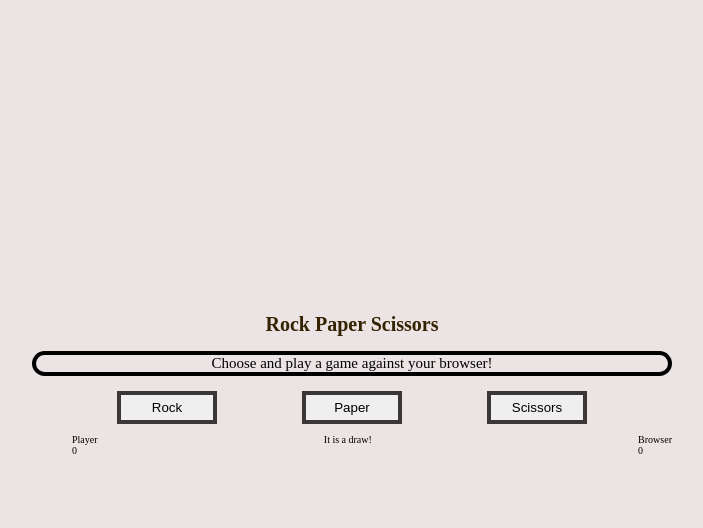
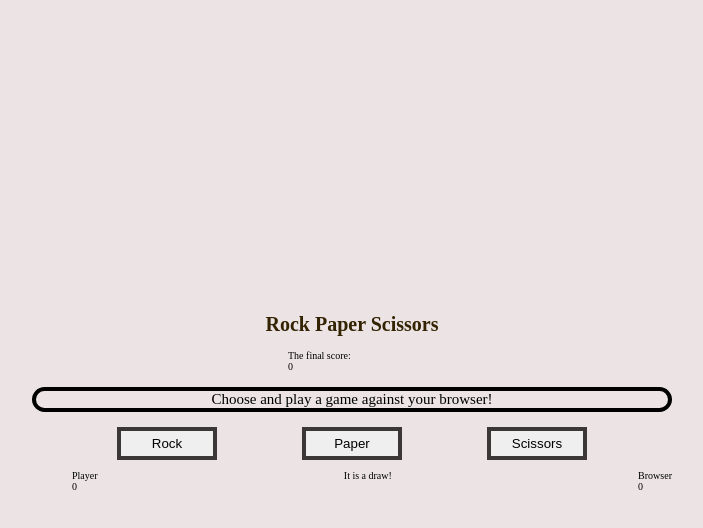
Before and after one commit to studzin-sky/rockPaperScissorsTOP, a plain HTML site: page index.html in a window 1280 px wide. Both pictures are taken after a click on the button "Rock". Shown: the whole page, without its empty margins (288-991 px from the left). Drawn offline with Linux system fonts and the light colour scheme.

Commit message:
updating the code to finish the excersise

```diff
--- a/index.html
+++ b/index.html
@@ -6,7 +6,11 @@
         <link rel='stylesheet' href='style.css'>
     </head>
     <body>
-        <h1>Rock Paper Scissors</h1>
+        <h1>Rock Paper Scissors</h1> <!--This is a headline-->
+
+        <div id='gameResult'> <!--Here is the result of the game-->
+            <p>The final score: <br></p>
+        </div>
         <p id='instruction'>Choose and play a game against your browser!</p>
             <div class='player'>
                 <button id='rock'>Rock</button>
@@ -18,7 +22,9 @@
             <ul id='playOutcome'>
                 <li>Player</li>
             </ul>
-            <p id='roundOutcome'> </p>
+            <ul>
+                <li id='roundOutcome'> </li>
+            </ul>
             <ul id='browserOutcome'>
                 <li>Browser</li>
             </ul>
--- a/script.js
+++ b/script.js
@@ -21,37 +21,44 @@ function gameScore(result) {
         browserOutcome.innerHTML += '<li>0</li>';
     }
 }
-//declare a function for a round with a browser based on a players choice
+//declare a function for a round with a browser based on a players choice, it returns two values in an array
 function playRound(choice) {
+    let point = 0;
     let computerSelection = computerPlay();
     if (choice == 'rock' & computerSelection === 'Paper'){
         result = 'You lose! Paper beats Rock!';
+        point -= 1;
     }
     else if (choice == 'rock' & computerSelection ==='Scissors'){
         result = 'You win! Rock beats Scissors!';
+        point += 1;
     }
     else if (choice == 'rock' & computerSelection ==='Rock'){
         result = 'It is a draw!';
     }
-    else if (choice == 'scissors' & computerSelection ==='rock'){
+    else if (choice == 'scissors' & computerSelection ==='Rock'){
         result = 'You lose! Rock beats Scissors!';
+        point -= 1;
     }
     else if (choice == 'scissors' & computerSelection ==='Paper'){
         result = 'You win! Scissors beats Paper!';
+        point += 1;
     }
     else if (choice == 'scissors' & computerSelection ==='Scissors'){
         result = 'It is a draw!';
     }
     else if (choice == 'paper' & computerSelection ==='Scissors'){
         result = 'You lose! Scissors beats Paper!';
+        point -= 1;
     }
     else if (choice == 'paper' & computerSelection ==='Rock'){
         result = 'You win! Paper beats Rock!';
+        point += 1;
     }
     else if (choice == 'paper' & computerSelection ==='Paper'){
         result = 'It is a draw!';
     }
-return result;
+return [result, point];
 }
 
 
@@ -59,12 +66,15 @@ return result;
 let playerSelection = button.forEach(e => {
     e.addEventListener('click', () => {
         let roundResult = playRound(e.id);  //result of a round based on argument id
-        let scorePrint = gameScore(roundResult); // function that adds score to the leaderboard
-        roundOutcome.innerText = roundResult;   // result of one round is shown
-        return roundResult;
+        let scorePrint = gameScore(roundResult[0]); // function that adds score to the leaderboard from index 0
+        roundOutcome.innerText = roundResult[0];   // result of one round is shown from functions index 0
+        let gameWin = gameResult;
+        gameWin.innerText += roundResult[1];
+        console.log(gameWin);
     });
 });
 
 const playOutcome = document.getElementById('playOutcome');
 const roundOutcome = document.getElementById('roundOutcome');
+const gameResult = document.getElementById('gameResult');
 const browserOutcome = document.getElementById('browserOutcome');
--- a/style.css
+++ b/style.css
@@ -53,3 +53,9 @@ ul {
     flex-direction: column;
     justify-content: space-between;
 }
+
+div#gameResult {
+    display: block;
+    position: relative;
+    left: 40%;
+}
```
